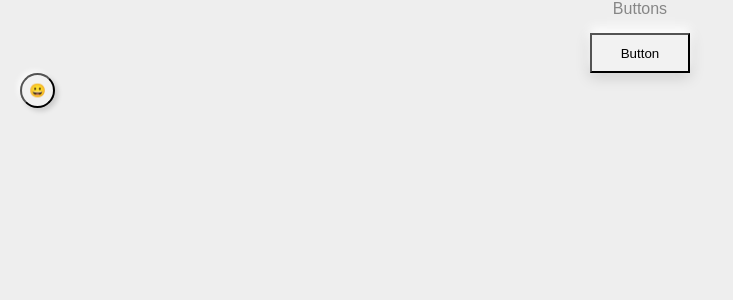
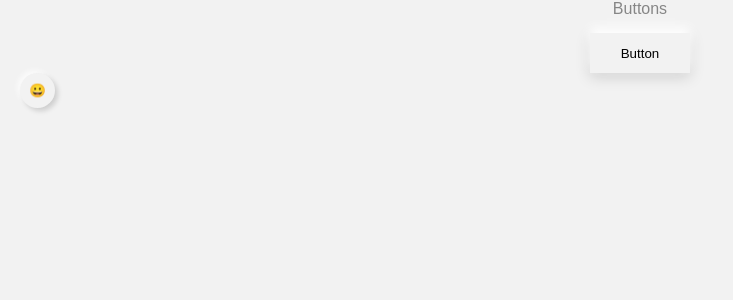
Before and after one commit to ayush-srtv/neumorphic-components, a React (Create React App) app: page / in a window 1280 px wide. Shown: the top 300 px of the page, without its empty margins (0-733 px from the left). Built offline with nearby package versions, Linux system fonts and the light colour scheme.

Commit message:
Fixed css

```diff
--- a/src/components/button/button.css
+++ b/src/components/button/button.css
@@ -1,4 +1,5 @@
 .button {
+  position: relative;
   box-shadow: 0px -6px 10px white, 0px 4px 15px rgba(0, 0, 0, 0.15);
   background: #f2f2f2;
   cursor: pointer;
@@ -6,6 +7,8 @@
   width: 100px;
   height: 40px;
   outline: none;
+  border: 0;
+  transition: all 100ms cubic-bezier(0.175, 0.885, 0.32, 1.275);
 }
 .rounded {
   width: 35px;
@@ -20,3 +23,19 @@
 .button:active {
   box-shadow: 0 15px 20px rgba(0, 0, 0, 0.02);
 }
+.button:focus {
+  border: none;
+  outline: 0 !important;
+  outline-style: none;
+}
+
+.button::after {
+  content: "";
+  position: absolute;
+  left: 0;
+  top: 0;
+  width: 100%;
+  height: 100%;
+  border-radius: 50%;
+  z-index: 2;
+}
--- a/src/styles.css
+++ b/src/styles.css
@@ -15,7 +15,7 @@ body {
 #root {
   width: 100%;
   height: 100%;
-  background-color: #eee;
+  background-color: #f2f2f2;
 }
 .buttons {
   padding: 15px 20px;
```
